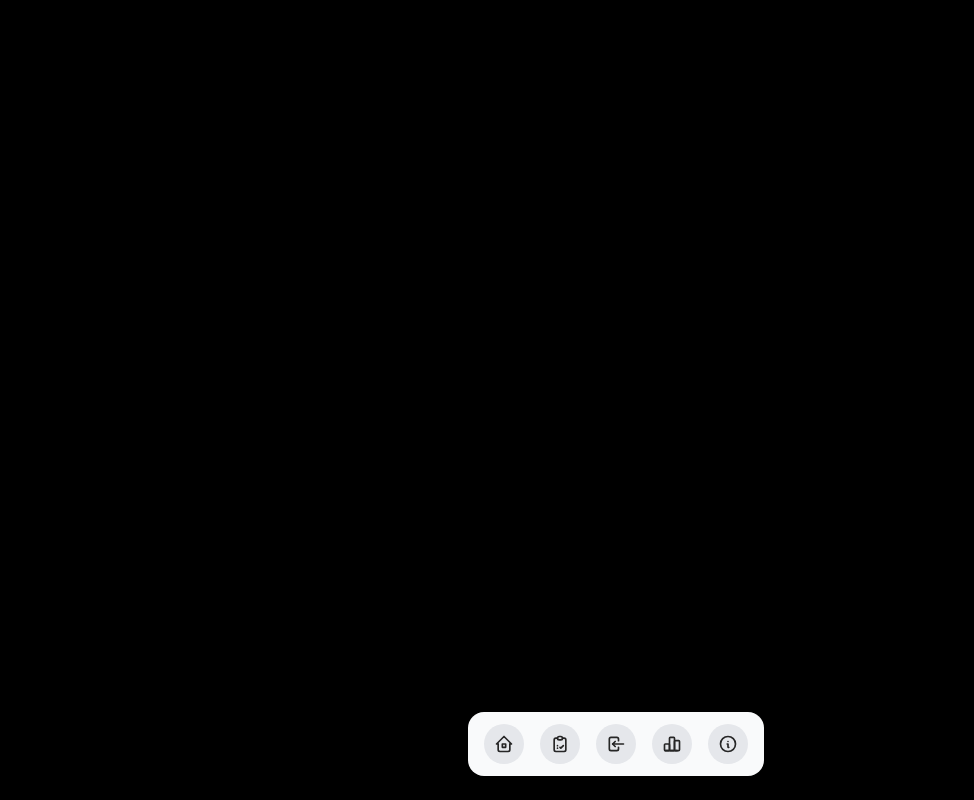
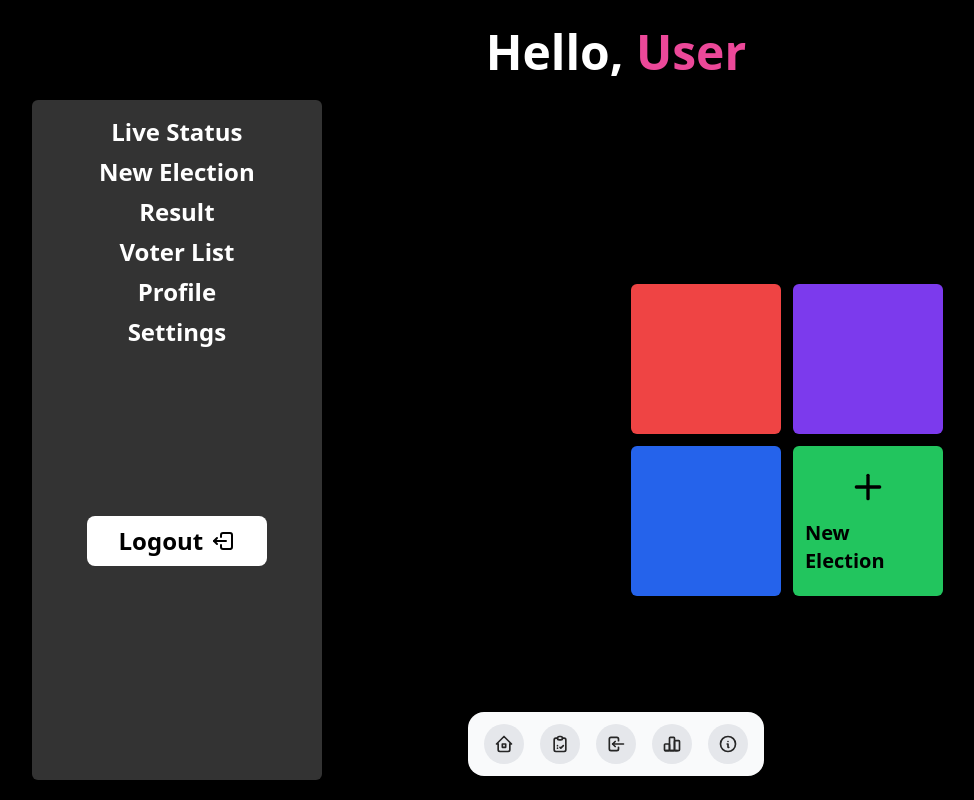
Before and after one commit to kalviumcommunity/S76_Vignesh_Capstone_Myvote, a React (Vite) app in the folder client/: page /admin in a window 1280 px wide. Shown: the whole page, without its empty margins (24-998 px from the left). Built offline with nearby package versions, Linux system fonts and the light colour scheme.

Commit message:
dashboard page

```diff
--- a/client/src/App.jsx
+++ b/client/src/App.jsx
@@ -1,6 +1,6 @@
 import React from 'react'
 import {BrowserRouter as Router, Routes, Route} from 'react-router-dom'
-import {AdminDashBoard, LandingPage, Login, Signup, ForgetPassword} from './routes/Routes'
+import {AdminDashBoard, LandingPage, Login, Signup, ForgetPassword, Vote} from './routes/Routes'
 import { Toaster } from 'sonner'
 
 const App = () => {
@@ -13,6 +13,7 @@ const App = () => {
         <Route path='/signup' element ={<Signup/>}/>
         <Route path='/admin' element ={<AdminDashBoard/>}/>
         <Route path='/forgot-password' element ={<ForgetPassword/>}/>
+        <Route path='/vote' element={<Vote/>}/>
       </Routes>
     </Router>
   )
--- a/client/src/components/FloatingDock.jsx
+++ b/client/src/components/FloatingDock.jsx
@@ -19,7 +19,7 @@ import { cn } from "../lib/utils"
 
 const items = [
   { title: "Home", href: "/", icon: <IconHome2 /> },
-  { title: "Vote", href: "#vote", icon: <IconCheckupList /> },
+  { title: "Vote", href: "vote", icon: <IconCheckupList /> },
   { title: "Login", href: "login", icon: <IconLogin /> },
   { title: "Result", href: "#result", icon: <IconChartBar /> },
   { title: "About Us", href: "#about", icon: <IconInfoCircle /> },
--- a/client/src/pages/AdminDashBoard.jsx
+++ b/client/src/pages/AdminDashBoard.jsx
@@ -1,10 +1,15 @@
-import React from 'react'
+import React, { useEffect, useState } from 'react'
 import { FloatingDock } from '../components/FloatingDock'
 import Loader from '../components/Loder'
-import { useEffect, useState } from 'react'
+import { useLocation } from 'react-router-dom'
+import axios from 'axios'
+import { IconLogout2 , IconPlus} from '@tabler/icons-react'
 
 const AdminDashBoard = () => {
+  const location = useLocation()
+  const email = location.state?.email
   const [loading, setLoading] = useState(true)
+  const [user, setUser] = useState(null) // 👈 added user state
 
   useEffect(() => {
     const timer = setTimeout(() => {
@@ -14,20 +19,66 @@ const AdminDashBoard = () => {
     return () => clearTimeout(timer)
   }, [])
 
-  // useEffect(()=>{
-  //   const name = axios.get('http://localhost:8000/api/admin/user');
-  //   console.log(name.data.name)
+  useEffect(() => {
+    const fetchUserData = async () => {
+      try {
+        const response = await axios.get('http://localhost:8000/api/dash/dash-user', {
+          params: { email },
+          withCredentials: true
+        });
+        setUser(response.data) // 👈 set user data
+        console.log(response.data.firstName)
+      } catch (error) {
+        console.error('Failed to fetch user data:', error)
+      }
+    }
 
-  // })
+    if (email) {
+      fetchUserData()
+    }
+  }, [email])
 
   return (
     <>
-    {loading ? (<Loader/>):(
-      <div className='flex items-center justify-center h-screen w-screen inset-0 bg-black'>
-        <FloatingDock />
-        {/* <h1>{`Hello, ${name.data.name}`}</h1> */}
-      </div>
-    )}
+      {loading ? (
+        <Loader />
+      ) : (
+        <div className='flex flex-col items-center justify-center h-screen w-screen inset-0 bg-black gap-4 p-3'>
+          <FloatingDock />
+          <h1 className='text-5xl font-bold text-white mt-4'>
+            Hello, <span className='text-pink-500'>{user?.firstName || 'User'}</span>
+          </h1>
+          <div className='w-full h-full flex justify-center items-center gap-4 p-2'>
+            <div className='h-full w-[400px] flex justify-center items-center ml-9'>
+              <div className='w-full h-full flex flex-col justify-start items-center bg-white/20 rounded-md gap-2 p-4'>
+                <h1 className='text-2xl font-bold text-white cursor-pointer'>Live Status</h1>
+                <h1 className='text-2xl font-bold text-white cursor-pointer'>New Election</h1>
+                <h1 className='text-2xl font-bold text-white cursor-pointer'>Result</h1>
+                <h1 className='text-2xl font-bold text-white cursor-pointer'>Voter List</h1>
+                <h1 className='text-2xl font-bold text-white cursor-pointer'>Profile</h1>
+                <h1 className='text-2xl font-bold text-white cursor-pointer'>Settings</h1>
+                <div className='w-[180px] h-[50px] bg-white flex justify-center items-center mt-40 rounded-lg gap-2'>
+                  <h1 className='text-2xl font-bold text-black'>Logout</h1>
+                  <IconLogout2/>
+                </div>
+              </div>
+            </div>
+            <div className='w-full h-full flex flex-col justify-center items-center gap-3'>
+              <div className='flex justify-center items-center gap-3'>
+                <div className='w-[150px] h-[150px] bg-red-500 hover:scale-125 rounded-md'></div>
+                <div className='w-[150px] h-[150px] bg-violet-600 hover:scale-125 rounded-md'></div>
+              </div>
+              <div className='flex justify-center items-center gap-3'>
+                <div className='w-[150px] h-[150px] bg-blue-600 hover:scale-125 rounded-md'></div>
+                <div className='w-[150px] h-[150px] bg-green-500 hover:scale-125 preserve-3d flex justify-center items-center flex-col gap-3 p-3 rounded-md'>
+                  <IconPlus className='w-10 h-10'/>
+                  <p className='text-xl font-bold text-black'>New Election</p>
+                </div>
+              </div>
+            </div>
+          </div>
+        </div>
+      )}
     </>
   )
 }
--- a/client/src/pages/LandingPage.jsx
+++ b/client/src/pages/LandingPage.jsx
@@ -44,7 +44,8 @@ const LandingPage = () => {
                     {/* Button at first */}
                     <div className='flex flex-col items-center justify-center'>
                         <div className='flex flex-col md:flex-row items-center justify-center gap-4 md:gap-9 m-4'>
-                            <button className='bg-[#080064] text-white w-[200px] h-[50px] text-xl md:text-2xl font-bold rounded-lg border-1 hover:scale-105'>
+                            <button className='bg-[#080064] text-white w-[200px] h-[50px] text-xl md:text-2xl font-bold rounded-lg border-1 hover:scale-105'
+                                    onClick={() => navigate('/vote')}>
                                 Vote Now
                             </button>
                             <button className='bg-white text-[#080064] w-[200px] h-[50px] text-xl md:text-2xl font-bold rounded-lg hover:scale-105'
@@ -95,7 +96,8 @@ const LandingPage = () => {
 
         {/* Second button */}
         <div className='flex flex-col sm:flex-row items-center justify-center relative m-5 gap-6'>
-            <button className='bg-[#080064] text-white w-[200px] h-[50px] text-xl md:text-2xl font-bold rounded-lg border-1 hover:scale-105'>
+            <button className='bg-[#080064] text-white w-[200px] h-[50px] text-xl md:text-2xl font-bold rounded-lg border-1 hover:scale-105'
+                onClick={() => navigate('/vote')}>
                 Vote Now
             </button>
             <button className='bg-white text-[#080064] w-[200px] h-[50px] text-xl md:text-2xl font-bold rounded-lg hover:scale-105'>
@@ -127,7 +129,7 @@ const LandingPage = () => {
                 <div className='flex flex-col items-center justify-center'>
                     <p className='text-white text-base md:text-lg font-bold'>New Election</p>
                     <p className='text-white text-base md:text-lg font-bold'>Admin Login</p>
-                    <p className='text-white text-base md:text-lg font-bold'>Vote</p>
+                    <p className='text-white text-base md:text-lg font-bold' onClick={() => navigate('/vote')}>Vote</p>
                     <p className='text-white text-base md:text-lg font-bold'>Result</p>
                 </div>
                 <div className='h-0.5 sm:h-[150px] w-[150px] sm:w-0.5 bg-white m-4'></div>
--- a/client/src/pages/Login.jsx
+++ b/client/src/pages/Login.jsx
@@ -27,7 +27,7 @@ const Login = () => {
             .then(response => {
                 console.log(response.data)
                 toast.success('Login successful!')
-                navigate('/admin')
+                navigate('/admin', {state: {email: email}})
             }
             ).catch(error => {
                 console.error('Login error:', error)
--- /dev/null
+++ b/client/src/pages/Vote.jsx
@@ -0,0 +1,13 @@
+import React from 'react'
+import { FloatingDock } from '../components/FloatingDock'
+
+const Vote = () => {
+  return (
+    <div className='flex justify-center items-center h-screen w-screen bg-black inset-0'>
+        <FloatingDock/>
+
+    </div>
+  )
+}
+
+export default Vote
--- a/client/src/routes/Routes.js
+++ b/client/src/routes/Routes.js
@@ -3,11 +3,13 @@ import Login from '../pages/Login';
 import Signup from '../pages/Signup';
 import AdminDashBoard from '../pages/AdminDashBoard';
 import ForgetPassword from '../pages/ForgetPassword';
+import Vote from '../pages/Vote';
 
 export{
     LandingPage,
     Login,
     Signup,
     AdminDashBoard,
-    ForgetPassword
+    ForgetPassword,
+    Vote
 }
```
Also changed, not shown: 2 other files (tests, documents, lock files or other folders).
